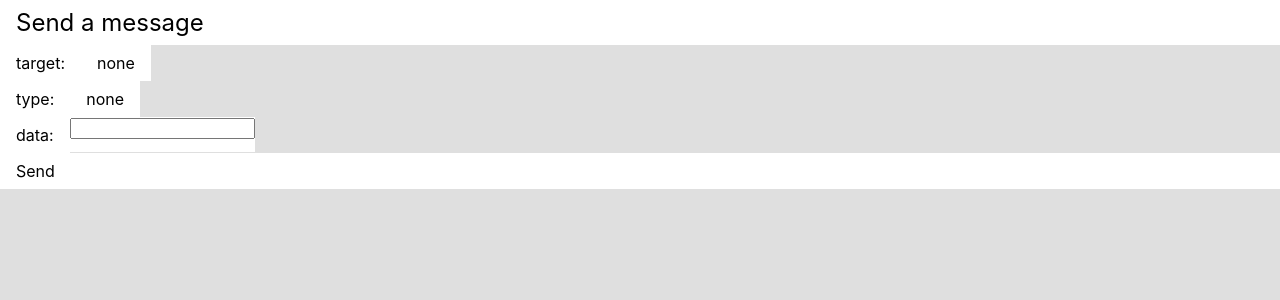
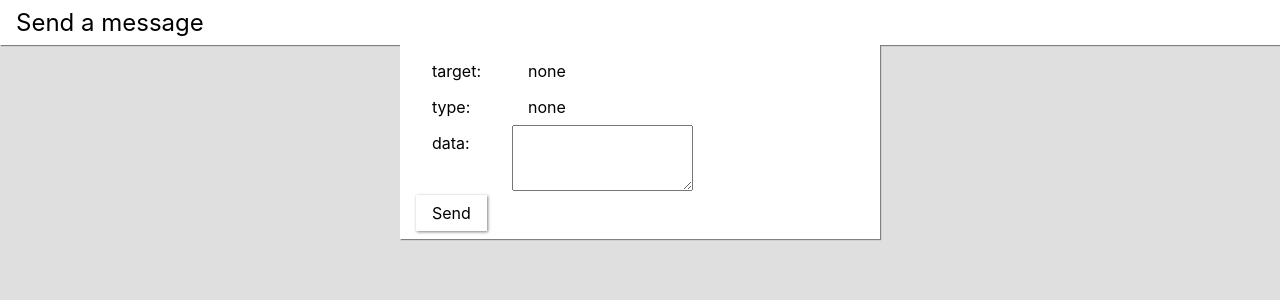
Before and after one commit to IndoorPositioningTestRig/PosiControl, a React (Create React App) app in the folder webinterface/: page / in a window 1280 px wide. Shown: the top 300 px of the page. Built offline with nearby package versions, Linux system fonts and the light colour scheme.

Commit message:
webinterface scss

```diff
--- a/webinterface/src/components/Dropdown/Dropdown.js
+++ b/webinterface/src/components/Dropdown/Dropdown.js
@@ -47,7 +47,7 @@ export default class Dropdown extends React.Component{
         </div>
         {options.map((option) =>
           <div
-            className={"option abs"}
+            className={"option"}
             key={option}
             onClick={() => this.handleSelected(option)}
           >
--- a/webinterface/src/components/Dropdown/Dropdown.scss
+++ b/webinterface/src/components/Dropdown/Dropdown.scss
@@ -10,6 +10,11 @@
 
     &.open {
       position: absolute;
+      box-shadow: $shadow;
+      padding: {
+        top: $gutter-top;
+        bottom: $gutter-top;
+      };
     }
 
     &.closed {
--- a/webinterface/src/constants/definitions.scss
+++ b/webinterface/src/constants/definitions.scss
@@ -5,3 +5,4 @@ $selected-color: #dfdfdf;
 
 $gutter-top: 0.5rem;
 $gutter-side: 1rem;
+$shadow: 1px 1px 3px gray;
--- a/webinterface/src/screen/Message.js
+++ b/webinterface/src/screen/Message.js
@@ -54,6 +54,7 @@ export default class Message extends React.Component{
     return (
       <div className={"screen-message"}>
         <div className={"header"}>Send a message</div>
+        <div className={"body"}>
           {/* Target */}
           <div className={"field"}>
             <div className={"name"}>target:</div>
@@ -81,8 +82,8 @@ export default class Message extends React.Component{
             <div className={"name"}>data:</div>
             <div className={"value"}>
               <div className={"text-wrapper"}>
-              <input
-                type={"text"}
+                <textarea
+                  rows={"4"}
                   onChange={(e) => this.handleValue("data", e.target.value)}
                   value={message.data}
                 />
@@ -97,6 +98,7 @@ export default class Message extends React.Component{
           Send
           </div>
         </div>
+      </div>
     );
   }
 }
--- a/webinterface/src/screen/Message.scss
+++ b/webinterface/src/screen/Message.scss
@@ -1,36 +1,56 @@
 @import "../constants/definitions";
 
 .screen-message {
-  .confirm-button {
-    min-width: 10rem;
+
+  .header {
+    background-color: $raised-color;
+    padding: $gutter-top $gutter-side;
+    font-size: 1.5rem;
+    box-shadow: 1px 1px 1px gray;
+  }
+
+  .body{
+    box-sizing: border-box;
     padding: $gutter-top $gutter-side;
     background-color: $raised-color;
+    box-shadow: 1px 1px 1px gray;
+
+    max-width: 30rem;
+    margin: {
+      left: auto;
+      right: auto;
+    }
+
+    .confirm-button {
+      display: inline-block;
+
+      padding: $gutter-top $gutter-side;
       cursor: pointer;
+      box-shadow: $shadow;
       &:hover {
         background-color: $hover-color;
       }
     }
 
-  .header {
-    background-color: $raised-color;
-    padding: $gutter-top $gutter-side;
-    font-size: 1.5rem;
-  }
 
     .field {
       display: flex;
+      width: 100%;
+      background-color: $raised-color;
 
       .name {
         background-color: $raised-color;
         padding: $gutter-top $gutter-side;
-
+        min-width: 4rem;
       }
 
       .value {
+        min-width: 4rem;
+
         .text-wrapper {
           background-color: $raised-color;
-        height: 35px;
         }
       }
     }
   }
+}
```
Lines whose indentation alone changed are shown as unchanged.
